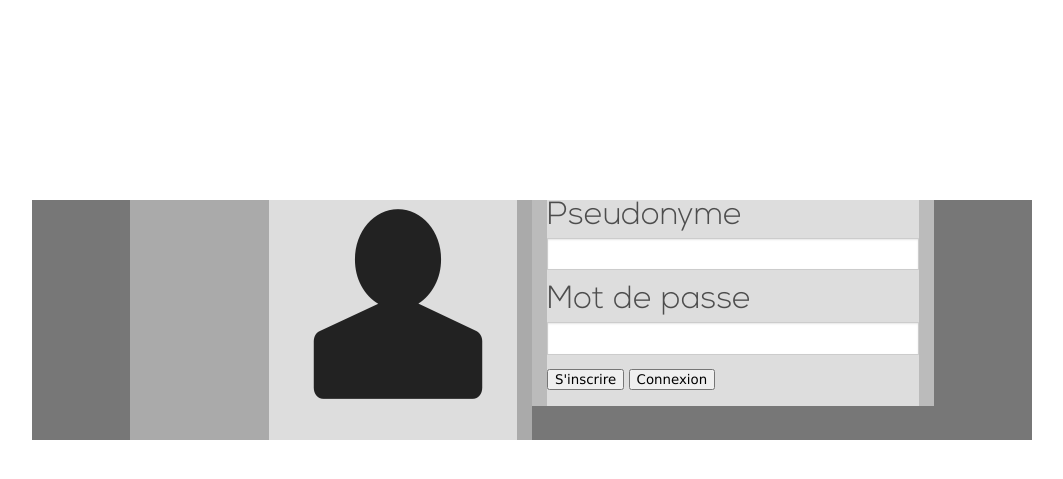
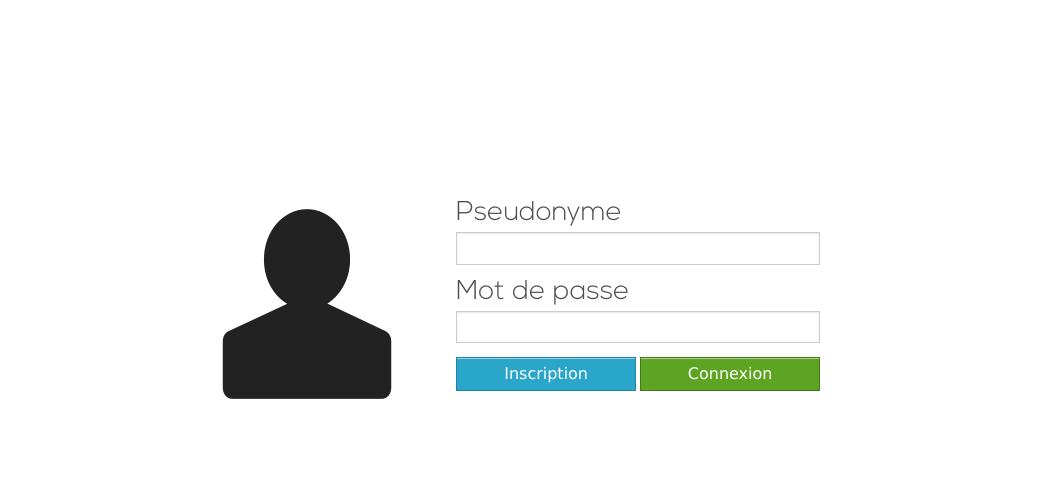
Before and after one commit to RynnHeldeD/HoneyPot, a PHP site: page / in a window 1280 px wide. Shown: the top 479 px of the page, without its empty margins (108-1171 px from the left). Run offline with PHP 8.4, Linux system fonts and the light colour scheme.

Commit message:
Form layout adjusted.

```diff
--- a/assets/css/default.css
+++ b/assets/css/default.css
@@ -7,21 +7,22 @@ html, body {
 }
 
 div.content {
-	background-color: #777777;
+	/*background-color: #777777;*/
 	position        : relative;
 	top             : 25%;
 }
 
 div.login-form {
-	background-color: #999999;
+	/*background-color: #999999;*/
 }
 
 div.picture-side {
-	background-color: #AAAAAA;
+	/*background-color: #AAAAAA;*/
+	padding: 0em;
 }
 
 div.form-side {
-	background-color: #BBBBBB;
+	/*background-color: #BBBBBB;*/
 }
 
 div.picture-side .login-element {
@@ -29,7 +30,7 @@ div.picture-side .login-element {
 }
 
 div.login-element {
-	background-color: #DDDDDD;
+	/*background-color: #DDDDDD;*/
 }
 
 div.login-element i {
@@ -39,11 +40,24 @@ div.login-element i {
 
 div.login-element form label {
 	font-family: "Nexa Light", "Verdana", "sans-serif";
-	font-size  : 2em;
+	font-size  : 1.7em;
 }
 
 div.login-element form input {
 	font-family: "Verdana", "sans-serif";
+	float      : right;
+	margin-bottom: 1em;
+	padding    : 0.4em;
+}
+
+div.login-element form input.button {
+	width      : 49.5%;
+	padding    : 0.5em;
+	font-weight: normal;
+}
+
+div.login-element form input.button[type="button"] {
+	margin-right: 1%;
 }
 
 /* Other elements */
--- a/index.html
+++ b/index.html
@@ -9,31 +9,31 @@
 	</head>
 	<body>
 		<div class="row content">
-			<div class="large-10 large-centered columns login-form">
-				<div class="large-6 columns picture-side">
+			<div class="large-8 large-centered columns login-form">
+				<div class="large-4 columns picture-side">
 					<div class="large-8 columns login-element">
 						<i class="foundicon-torso"></i>
 					</div>
 				</div>
-				<div class="large-6 columns form-side">
+				<div class="large-8 columns form-side">
 					<div class="large-12 columns login-element">
 						<form>
 							<div class="row">
-								<div class="large-12">
+								<div class="large-12 columns">
 									<label for="form-nickname">Pseudonyme</label>
 									<input type="text" id="form-nickname">
 								</div>
 							</div>
 							<div class="row">
-								<div class="large-12">
+								<div class="large-12 columns">
 									<label for="form-password">Mot de passe</label>
 									<input type="password" id="form-password">
 								</div>
 							</div>
 							<div class="row">
-								<div class="large-12">
-									<input type="button" value="S'inscrire">
-									<input type="submit" value="Connexion">
+								<div class="large-12 columns">
+									<input type="submit" class="button success" value="Connexion">
+									<input type="button" class="button" value="Inscription">
 								</div>
 							</div>
 						</form>
```
